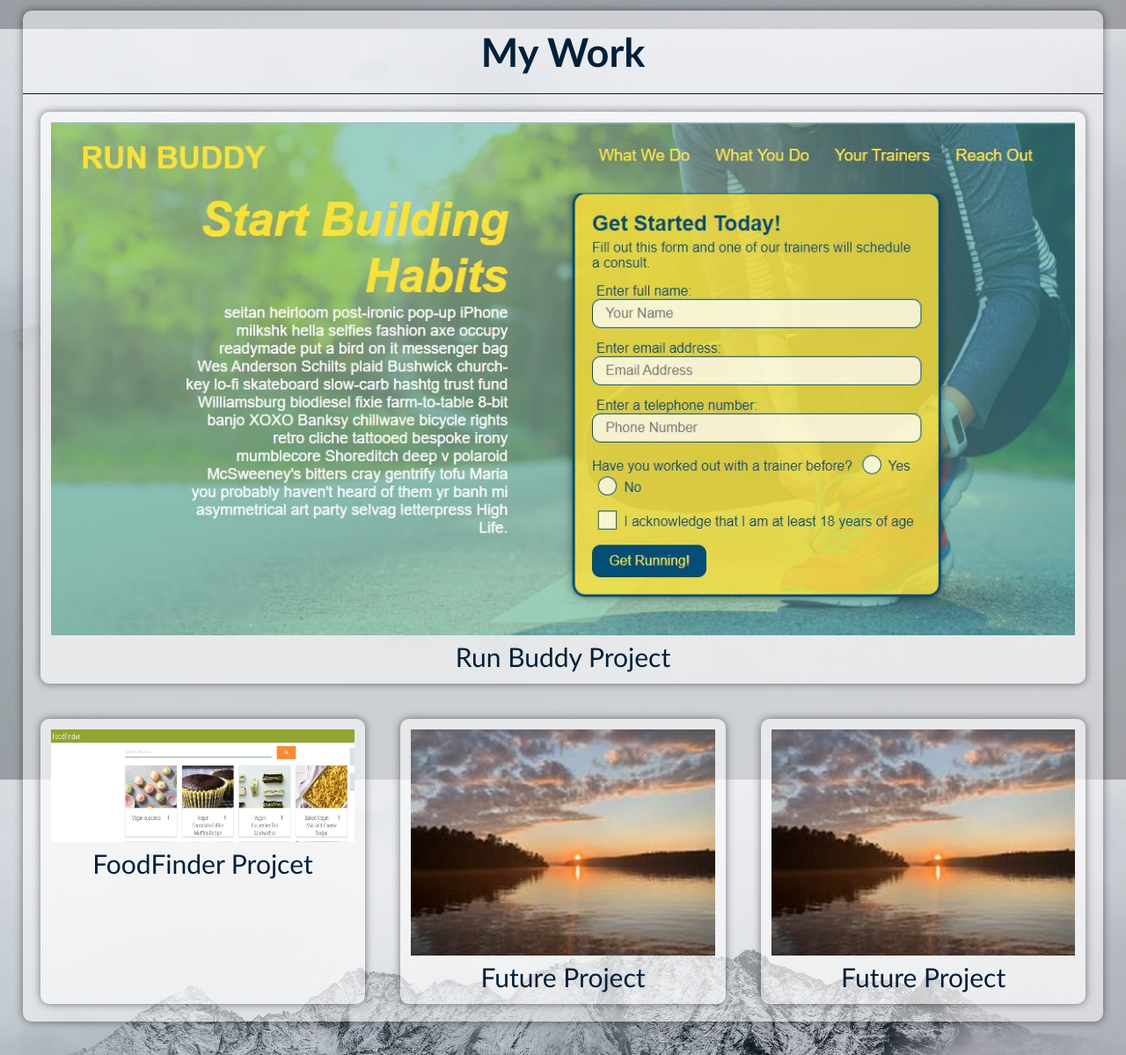
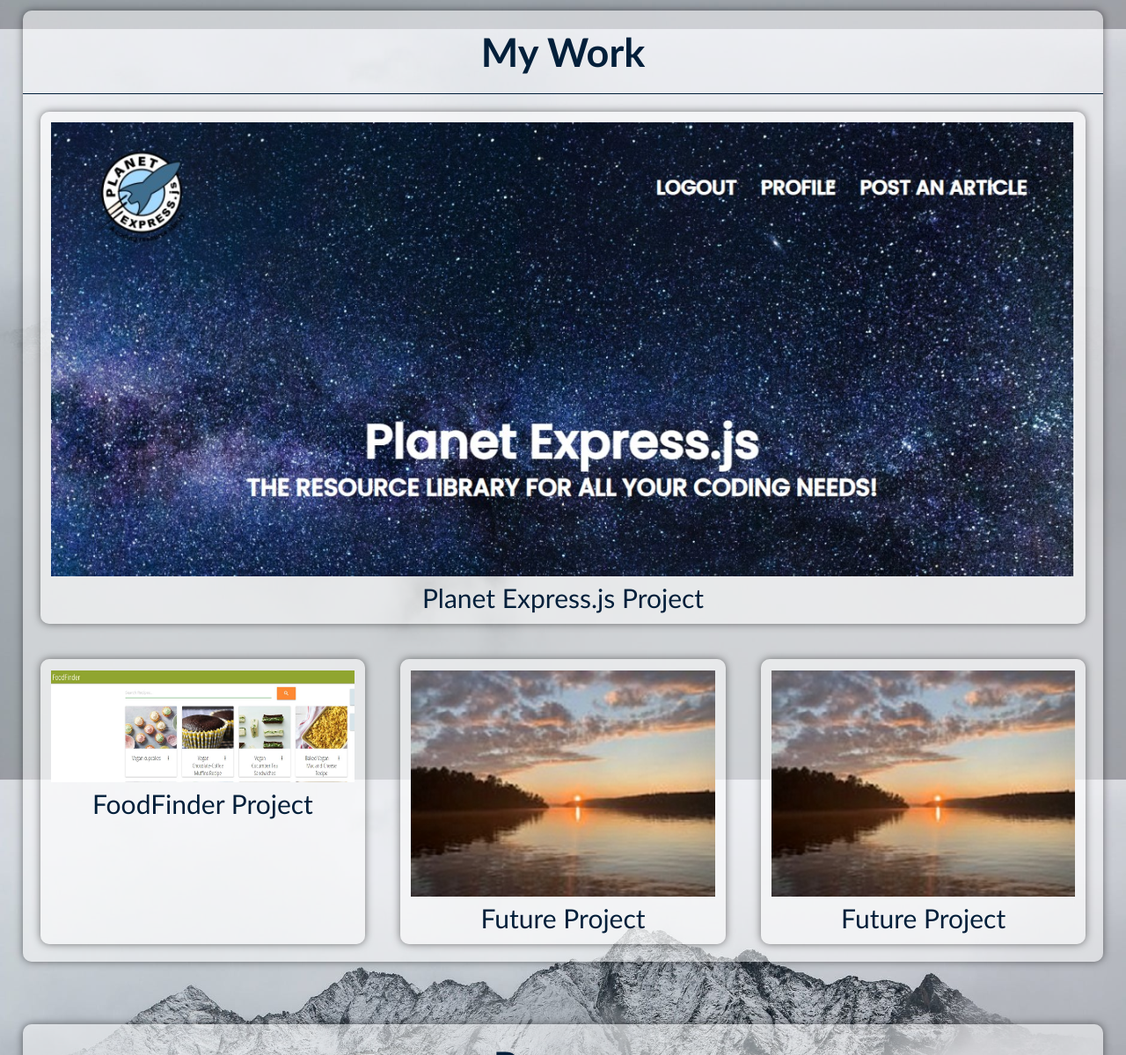
Before and after one commit to mhowitz/HowitzPortfolio, a plain HTML site: page index.html in a window 1280 px wide. Shown: the part 820-2019 px from the top of the page at 88% size. Drawn offline with Linux system fonts and the light colour scheme; a web font is replaced by a local one.

Commit message:
portfolio update with project2

```diff
--- a/index.html
+++ b/index.html
@@ -94,16 +94,16 @@
             <div class="projects">
                 <div class="project" class="run-buddy">
                     <div>
-                        <a href="https://mhowitz.github.io/run-buddy/"><img src="assets/images/run-buddy-main.JPG"
+                        <a href="https://planet-express-js.herokuapp.com/"><img src="assets/images/planetExpress.jpg"
                                 alt="Image of Run Buddy Website" width="100%"></a>
-                        <p>Run Buddy Project</p>
+                        <p>Planet Express.js Project</p>
                     </div>
                 </div>
                 <div class="future-projects">
                     <div class="project">
                         <a href="https://mhowitz.github.io/recipeApplication/"><img src="assets/images/Capture.JPG"
                                 alt="Image of FoodFinder Application" width="100%"></a>
-                        <p>FoodFinder Projcet</p>
+                        <p>FoodFinder Project</p>
                     </div>
                     <div class="project">
                         <a href="https://mhowitz.github.io/run-buddy/"><img src="assets/images/filler-img.JPG"
```
Also changed, not shown: assets/images/planetExpress.jpg (added).
